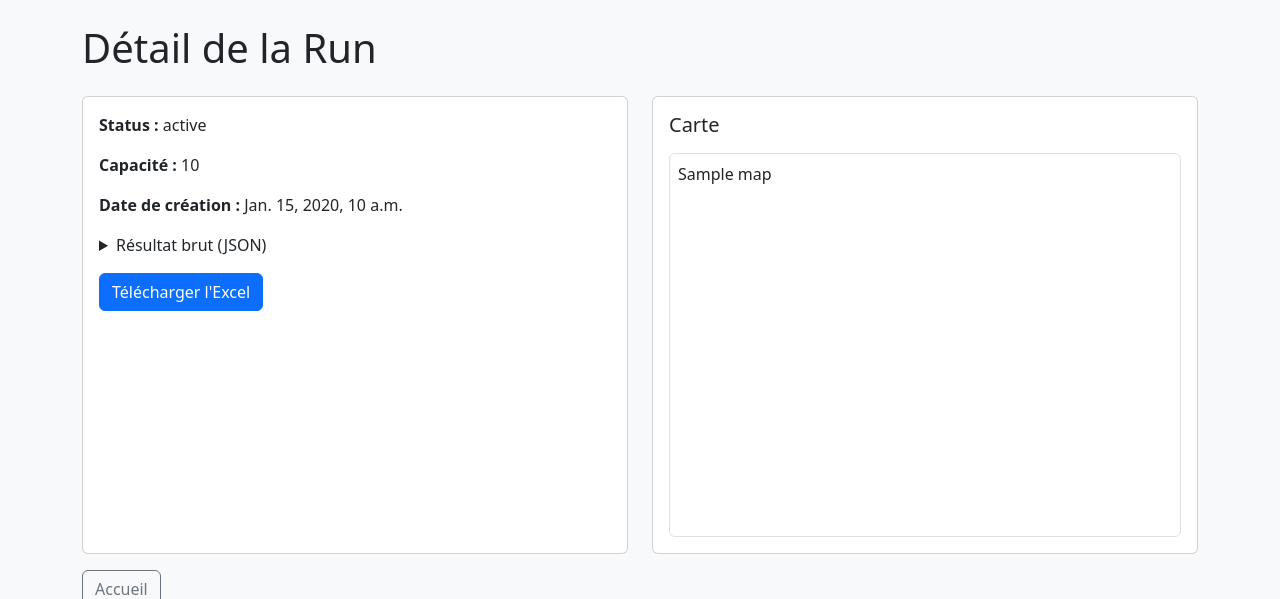
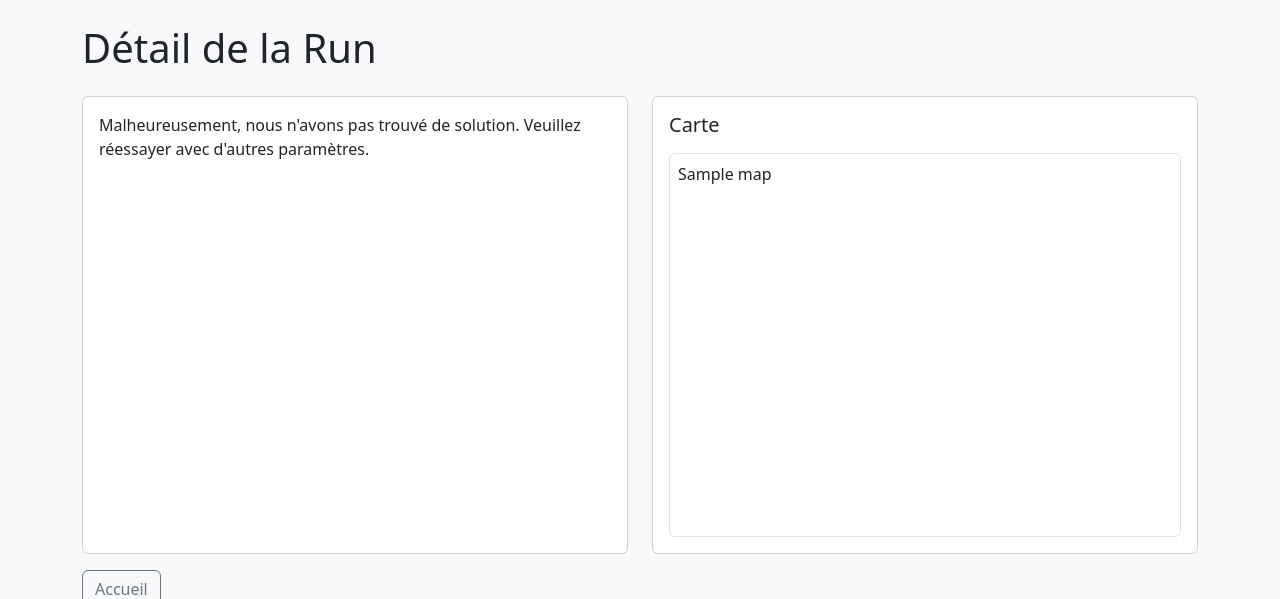
Before and after one commit to nathanvanneste/optIRSAM, a Django app: template templates/solver/run_detail.html in a window 1280 px wide. Shown: the part 63-662 px from the top of the page. Run offline with Django 5.2, Linux system fonts and the light colour scheme; the template is opened without the code that fills it: most values are stand-ins (such as "Sample title", 1, 10 or a date in 2020).

Commit message:
MAJ boutons + corrections textuelles

```diff
--- a/solver/forms.py
+++ b/solver/forms.py
@@ -5,3 +5,4 @@ class RunForm(forms.ModelForm):
     class Meta:
         model = Run
         fields = ['groupe', 'etablissement', 'calculation_mod','mode','capacity', 'time_limit']
+        labels = {'groupe' : 'Groupe', 'etablissement' : 'Etablissement', 'calculation_mod' : 'Paramètre de coût', 'mode' : 'Depôt', 'capacity' : 'Capacité des véhicules', 'time_limit' : 'Temps de résolution'}
--- a/templates/solver/run_detail.html
+++ b/templates/solver/run_detail.html
@@ -8,14 +8,21 @@
   <div class="col-12 col-lg-6">
     <div class="card h-100">
       <div class="card-body">
-        <p><strong>Status :</strong> {{ run.status }}</p>
-        <p><strong>Capacité :</strong> {{ run.capacity }}</p>
+        {% if run.status == "SUCCESS" %}
+          <p><strong>Détails de la résolution:</strong></p>
+          <p><strong>Groupe:</strong> {{ run.groupe.nom }}</p>
           <p><strong>Date de création :</strong> {{ run.created_at }}</p>
+          <!-- <p><strong>Status :</strong> {{ run.status }}</p> -->
+          <!-- <p><strong>Capacité :</strong> {{ run.capacity }}</p> -->
+          <p>Une solution a été trouvée. Voici le résultat proposé:</p>
           <details>
             <summary class="mb-2">Résultat brut (JSON)</summary>
             <pre class="bg-light p-3 rounded small">{{ run.result_json }}</pre>
           </details>
           <a href="{% url 'download_excel' run.pk %}" class="btn btn-primary mt-2">Télécharger l'Excel</a>
+        {% else %}
+          <p>Malheureusement, nous n'avons pas trouvé de solution. Veuillez réessayer avec d'autres paramètres.</p>
+        {% endif %}
       </div>
     </div>
   </div>
--- a/templates/user/enfant_add.html
+++ b/templates/user/enfant_add.html
@@ -13,7 +13,9 @@
   <div class="d-flex gap-2">
     <button type="button" class="btn btn-outline-secondary" onclick="geocoderAdresse()">Trouver coordonnées</button>
     <button type="submit" class="btn btn-primary">Ajouter</button>
-    <a href="{% url 'accueil' %}" class="btn btn-outline-secondary">Accueil</a>
+  </div>
+
+  <div class="text-end">
     <a href="{% url 'donnees_list' %}" class="btn btn-light">← Retour</a>
   </div>
 </form>
--- a/templates/user/enfant_edit.html
+++ b/templates/user/enfant_edit.html
@@ -13,7 +13,9 @@
   <div class="d-flex gap-2">
     <button type="button" class="btn btn-outline-secondary" onclick="geocoderAdresse()">Trouver coordonnées</button>
     <button type="submit" class="btn btn-primary">Modifier</button>
-    <a href="{% url 'accueil' %}" class="btn btn-outline-secondary">Accueil</a>
+  </div>
+
+  <div class="text-end">
     <a href="{% url 'donnees_list' %}" class="btn btn-light">← Retour</a>
   </div>
 </form>
--- a/templates/user/groupe_add.html
+++ b/templates/user/groupe_add.html
@@ -34,6 +34,9 @@
   {{ form.as_p }}
   <div class="mt-3 d-flex gap-2">
     <button type="submit" class="btn btn-primary">Ajouter</button>
+  </div>
+
+  <div class="text-end">
     <a href="{% url 'donnees_list' %}" class="btn btn-light">← Retour</a>
   </div>
 </form>
--- a/templates/user/groupe_edit.html
+++ b/templates/user/groupe_edit.html
@@ -9,8 +9,10 @@
   {{ form.as_p }}
   <div class="mt-3 d-flex gap-2">
     <button type="submit" class="btn btn-primary">Modifier</button>
-    <a href="{% url 'accueil' %}" class="btn btn-outline-secondary">Accueil</a>
-    <a href="{% url 'users' %}" class="btn btn-light">← Retour</a>
+  </div>
+
+  <div class="text-end">
+    <a href="{% url 'donnees_list' %}" class="btn btn-light">← Retour</a>
   </div>
 </form>
 {% endblock %}
```
Lines whose indentation alone changed are shown as unchanged.
